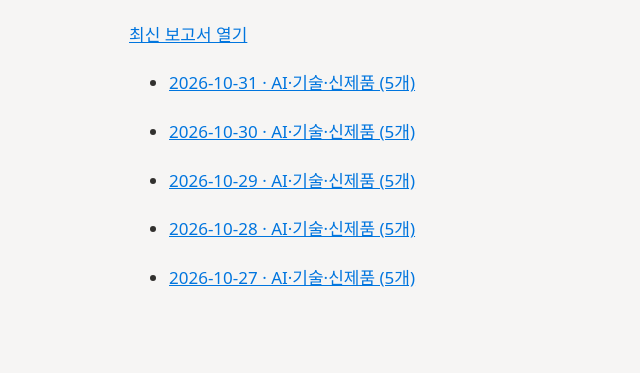
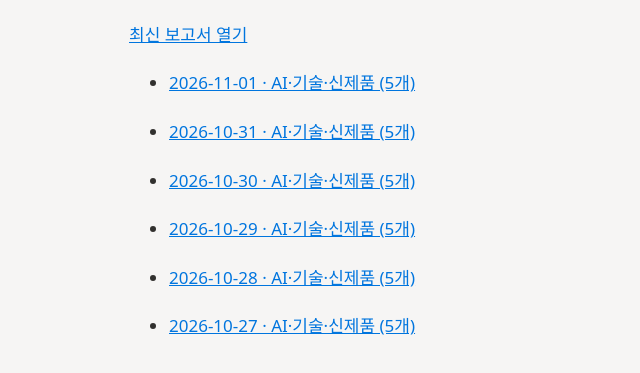
Before and after one commit to gyungsubLee/ai-tech-daily-reports, a plain HTML site: page index.html in a window 1280 px wide. Shown: the part 115-488 px from the top of the page, without its empty margins (86-726 px from the left). Drawn offline with Linux system fonts and the light colour scheme.

Commit message:
Publish AI report: index.html

```diff
--- a/index.html
+++ b/index.html
@@ -1 +1 @@
-<!doctype html><html lang="ko"><meta charset="utf-8"><meta name="viewport" content="width=device-width,initial-scale=1"><title>AI·기술·신제품 보고서</title><style>body{font:17px/1.8 system-ui;background:#f6f5f4;color:#31302e;margin:auto;max-width:850px;padding:28px}a{color:#0075de;overflow-wrap:anywhere}li{margin:18px 0}</style><h1>AI·기술·신제품 일일 보고서</h1><p><a href="latest.html">최신 보고서 열기</a></p><ul><li><a href="reports/2026-10-31.html">2026-10-31 · AI·기술·신제품 (5개)</a></li><li><a href="reports/2026-10-30.html">2026-10-30 · AI·기술·신제품 (5개)</a></li><li><a href="reports/2026-10-29.html">2026-10-29 · AI·기술·신제품 (5개)</a></li><li><a href="reports/2026-10-28.html">2026-10-28 · AI·기술·신제품 (5개)</a></li><li><a href="reports/2026-10-27.html">2026-10-27 · AI·기술·신제품 (5개)</a></li></ul><!--archive-data:[{"date": "2026-10-31", "count": 5}, {"date": "2026-10-30", "count": 5}, {"date": "2026-10-29", "count": 5}, {"date": "2026-10-28", "count": 5}, {"date": "2026-10-27", "count": 5}]--></html>
+<!doctype html><html lang="ko"><meta charset="utf-8"><meta name="viewport" content="width=device-width,initial-scale=1"><title>AI·기술·신제품 보고서</title><style>body{font:17px/1.8 system-ui;background:#f6f5f4;color:#31302e;margin:auto;max-width:850px;padding:28px}a{color:#0075de;overflow-wrap:anywhere}li{margin:18px 0}</style><h1>AI·기술·신제품 일일 보고서</h1><p><a href="latest.html">최신 보고서 열기</a></p><ul><li><a href="reports/2026-11-01.html">2026-11-01 · AI·기술·신제품 (5개)</a></li><li><a href="reports/2026-10-31.html">2026-10-31 · AI·기술·신제품 (5개)</a></li><li><a href="reports/2026-10-30.html">2026-10-30 · AI·기술·신제품 (5개)</a></li><li><a href="reports/2026-10-29.html">2026-10-29 · AI·기술·신제품 (5개)</a></li><li><a href="reports/2026-10-28.html">2026-10-28 · AI·기술·신제품 (5개)</a></li><li><a href="reports/2026-10-27.html">2026-10-27 · AI·기술·신제품 (5개)</a></li></ul><!--archive-data:[{"date": "2026-11-01", "count": 5}, {"date": "2026-10-31", "count": 5}, {"date": "2026-10-30", "count": 5}, {"date": "2026-10-29", "count": 5}, {"date": "2026-10-28", "count": 5}, {"date": "2026-10-27", "count": 5}]--></html>
```
